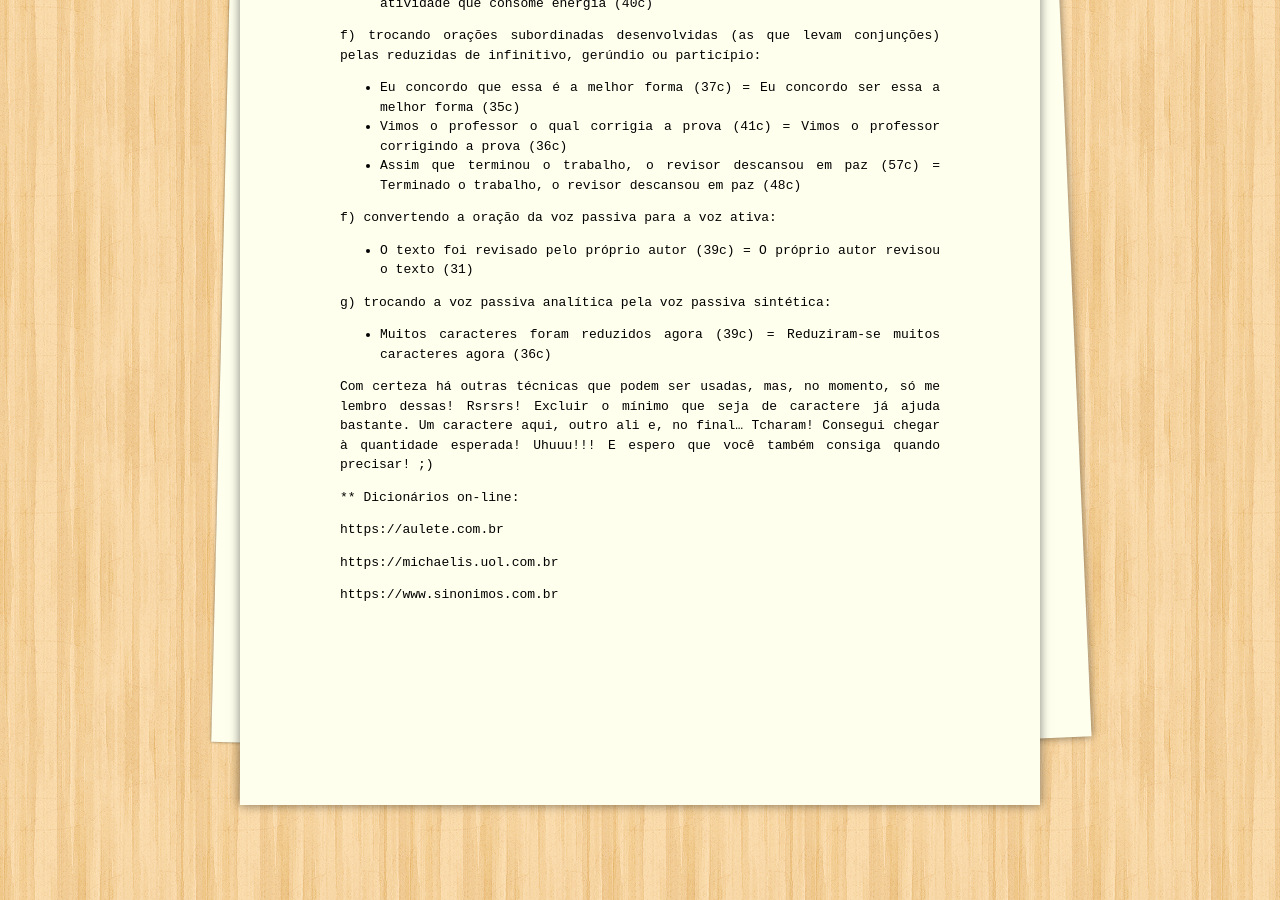
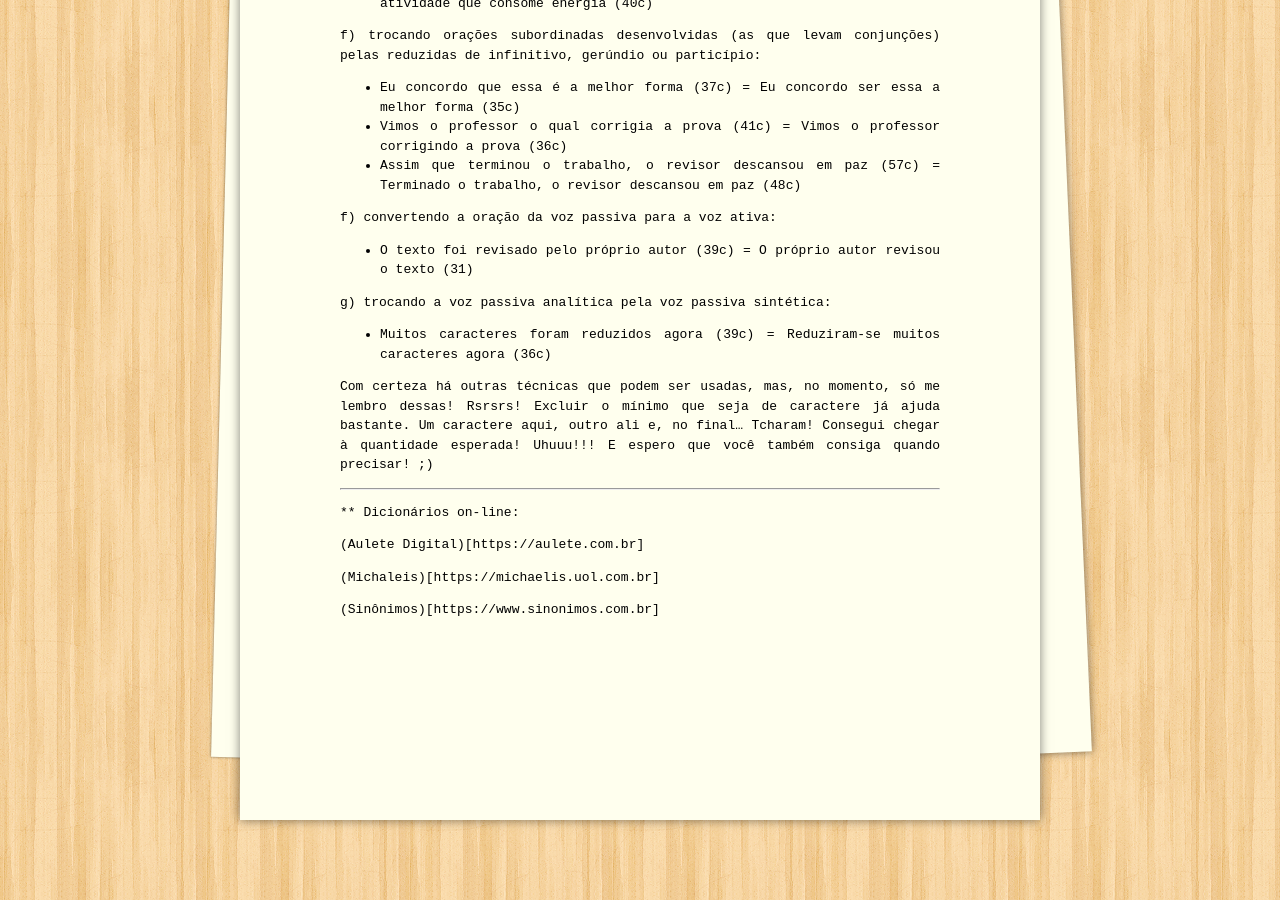
Before and after one commit to raqueldiniz/site, a Jekyll site: the page built from _posts/2019-05-01-lendo-cortando-e-reescrevendo.md, in a window 1280 px wide and 900 px high, scrolled down 1959 px. Built offline with Jekyll 4.4.1, drawn with Linux system fonts in a browser that asks for light colours.

Commit message:
Update 2019-05-01-lendo-cortando-e-reescrevendo.md

```diff
--- a/_posts/2019-05-01-lendo-cortando-e-reescrevendo.md
+++ b/_posts/2019-05-01-lendo-cortando-e-reescrevendo.md
@@ -69,11 +69,12 @@ g) trocando a voz passiva analítica pela voz passiva sintética:
 
 Com certeza há outras técnicas que podem ser usadas, mas, no momento, só me lembro dessas! Rsrsrs! Excluir o mínimo que seja de caractere já ajuda bastante. Um caractere aqui, outro ali e, no final... Tcharam! Consegui chegar à quantidade esperada! Uhuuu!!! E espero que você também consiga quando precisar! ;)
 
+---
 
 ** Dicionários on-line:
 
-https://aulete.com.br
+(Aulete Digital)[https://aulete.com.br]
 
-https://michaelis.uol.com.br
+(Michaleis)[https://michaelis.uol.com.br]
 
-https://www.sinonimos.com.br
+(Sinônimos)[https://www.sinonimos.com.br]
```
